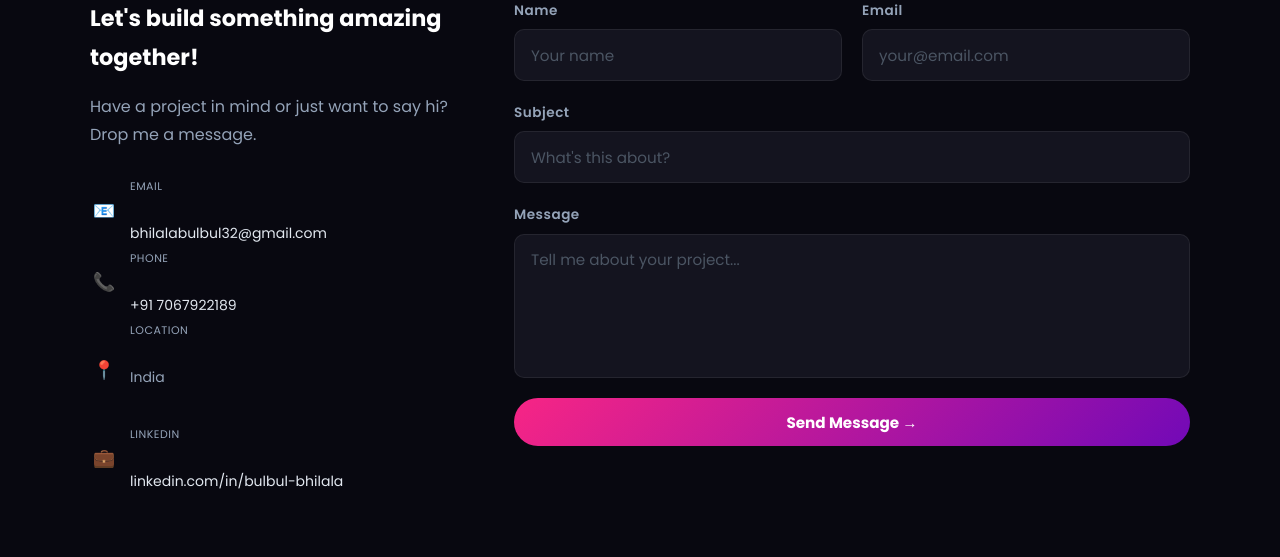
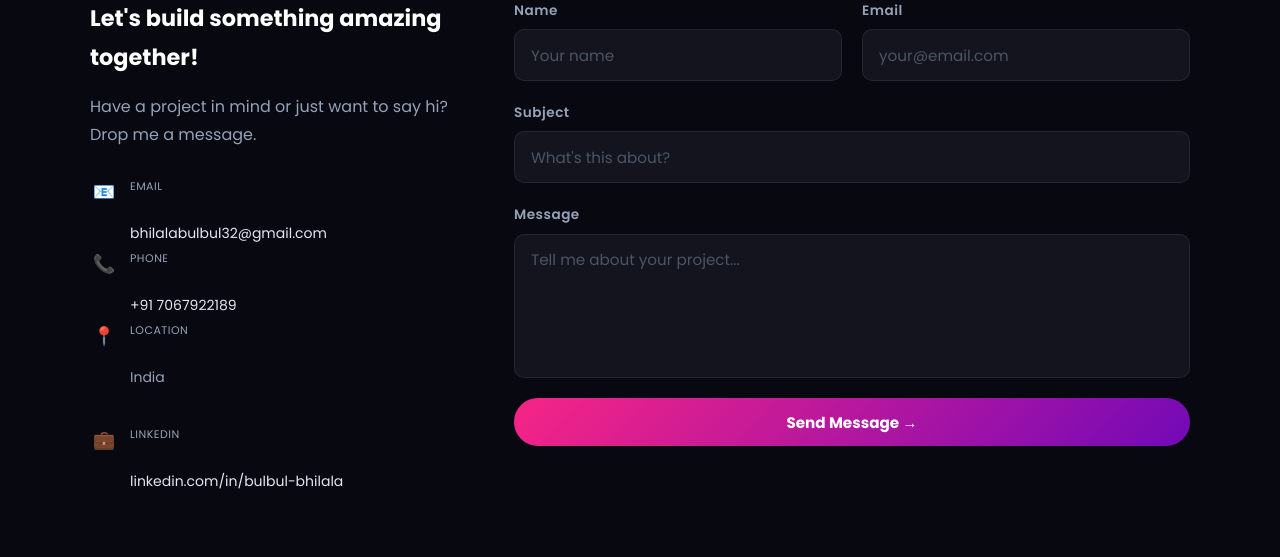
Before and after one commit to Bulbulbhilala-bq/my-portfolio, a Flask app: page / in a window 1280 px wide. Shown: the part 2217-2774 px from the top of the page. Run offline with Flask 3, Linux system fonts and the light colour scheme.

Commit message:
fix contact spacing

```diff
--- a/static/style.css
+++ b/static/style.css
@@ -272,7 +272,7 @@ em { color: var(--pink); font-style: normal; }
 
 .contact-item {
   display: flex;
-  align-items: center;
+  align-items: flex-start;  /* center ki jagah flex-start */
   gap: 12px;
 }
 
@@ -282,6 +282,7 @@ em { color: var(--pink); font-style: normal; }
   flex-shrink: 0;
   width: 28px;
   text-align: center;
+  margin-top: 2px;  /* ye add karo */
 }
 
 .contact-label {
```
